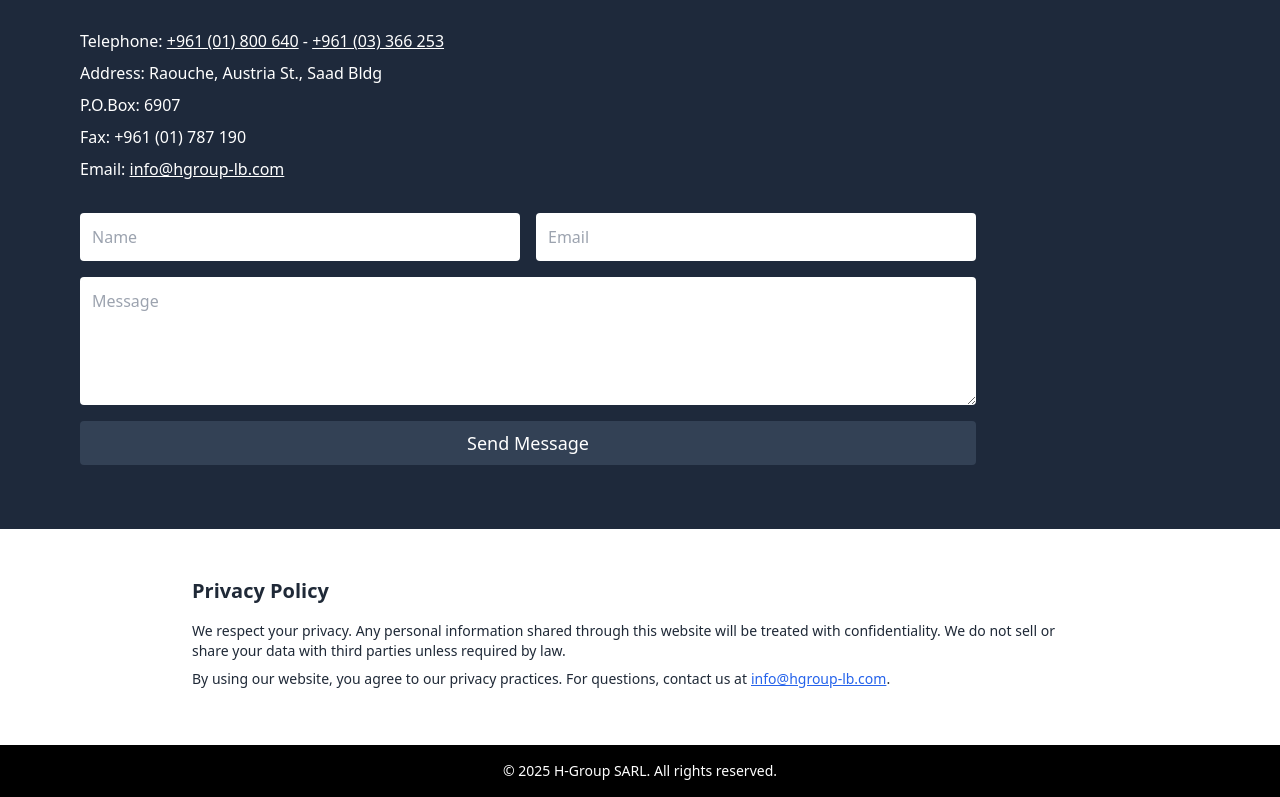
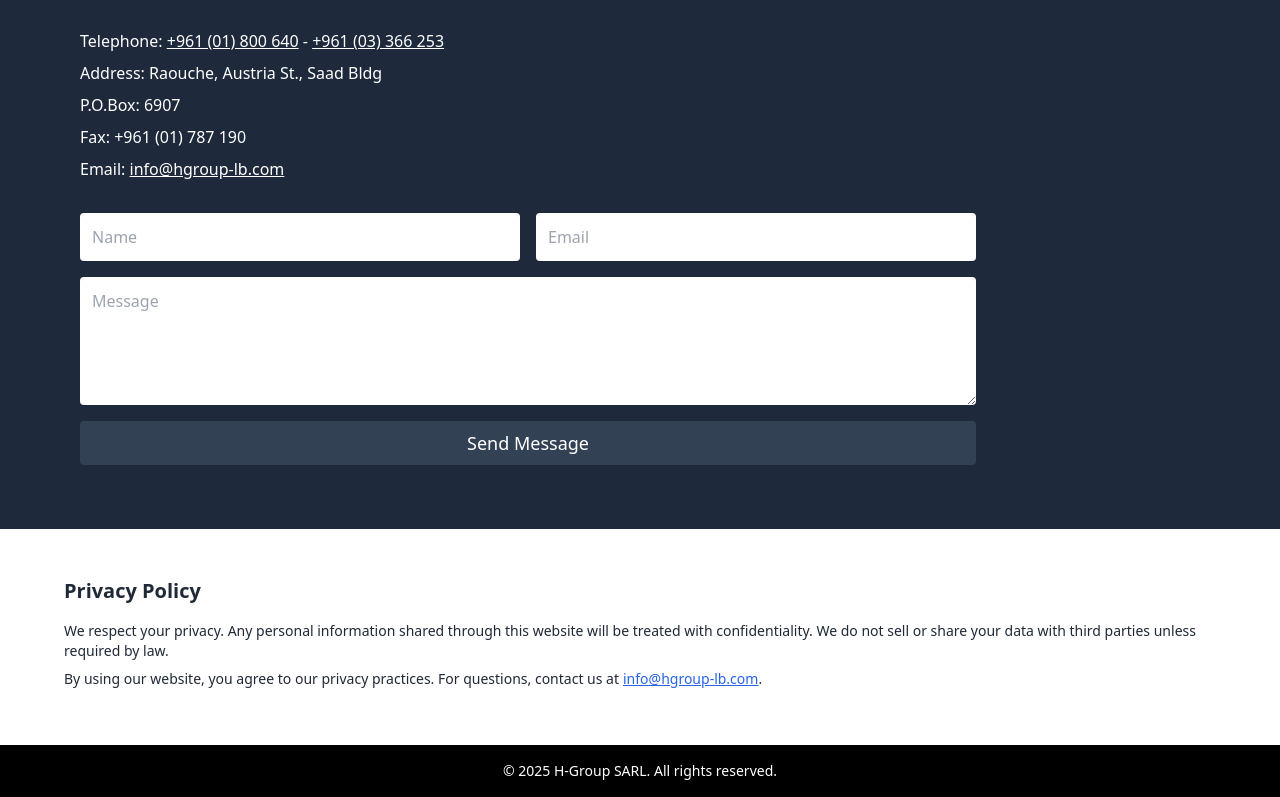
Before and after one commit to nizarelhakim/Hgroup-vercel2, a React (Vite) app: page / in a window 1280 px wide. Shown: the part 3919-4716 px from the top of the page. Built offline with nearby package versions, Linux system fonts and the light colour scheme.

Commit message:
Update HGroupHomePage.jsx

```diff
--- a/src/HGroupHomePage.jsx
+++ b/src/HGroupHomePage.jsx
@@ -144,8 +144,8 @@ export default function HGroupHomePage() {
 
       </section>
 {/* Privacy Policy */}
-<section id="privacy" className="bg-white text-gray-800 py-12 px-6 md:px-20 text-sm">
-  <div className="max-w-4xl mx-auto">
+<section id="privacy" className="bg-white text-gray-800 py-12 px-4 md:px-10 text-sm">
+  <div className="max-w-6xl mx-auto">
     <h3 className="text-xl font-semibold mb-4">Privacy Policy</h3>
     <p className="mb-2">
       We respect your privacy. Any personal information shared through this website will be treated with confidentiality.
```
